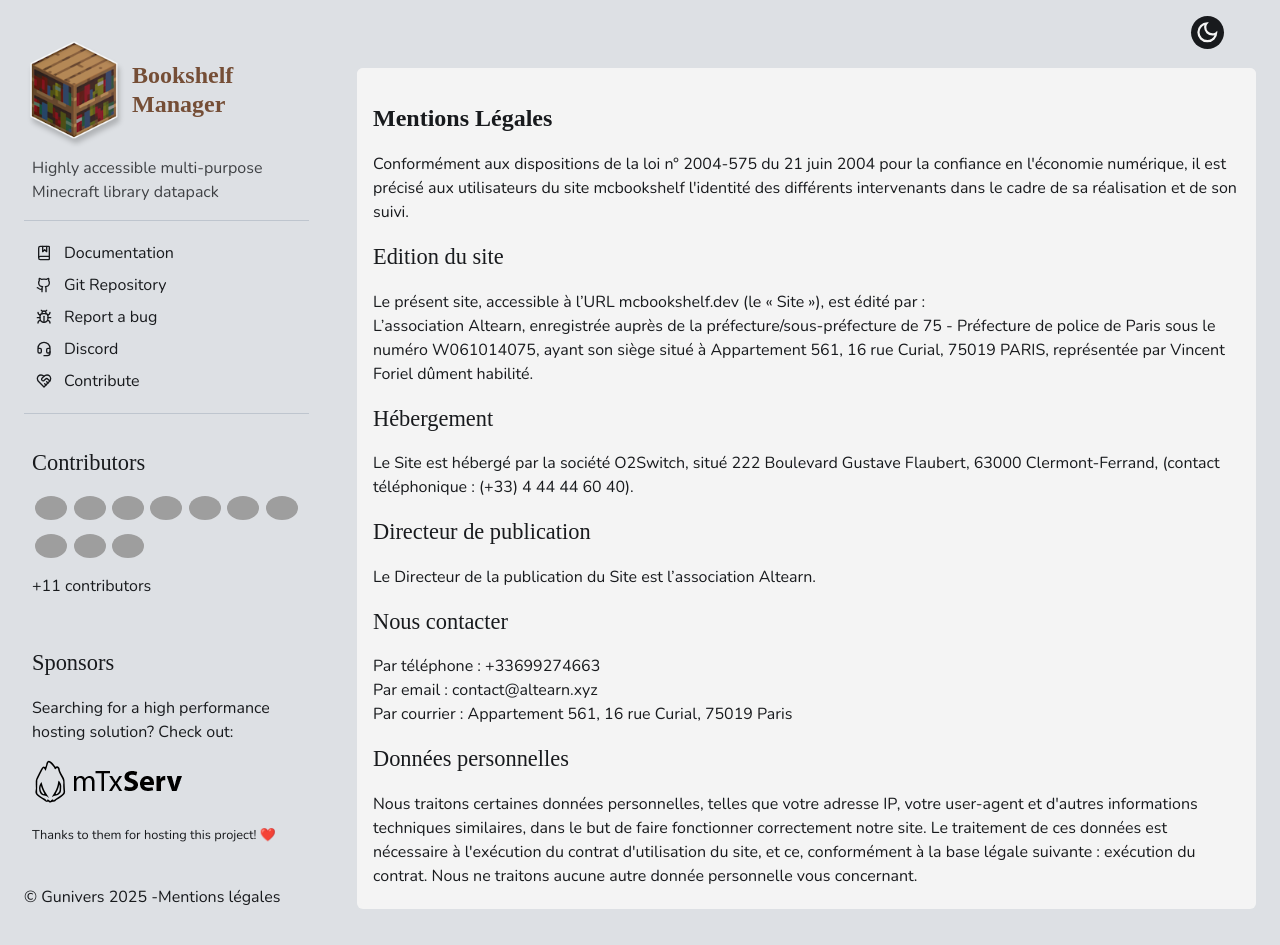
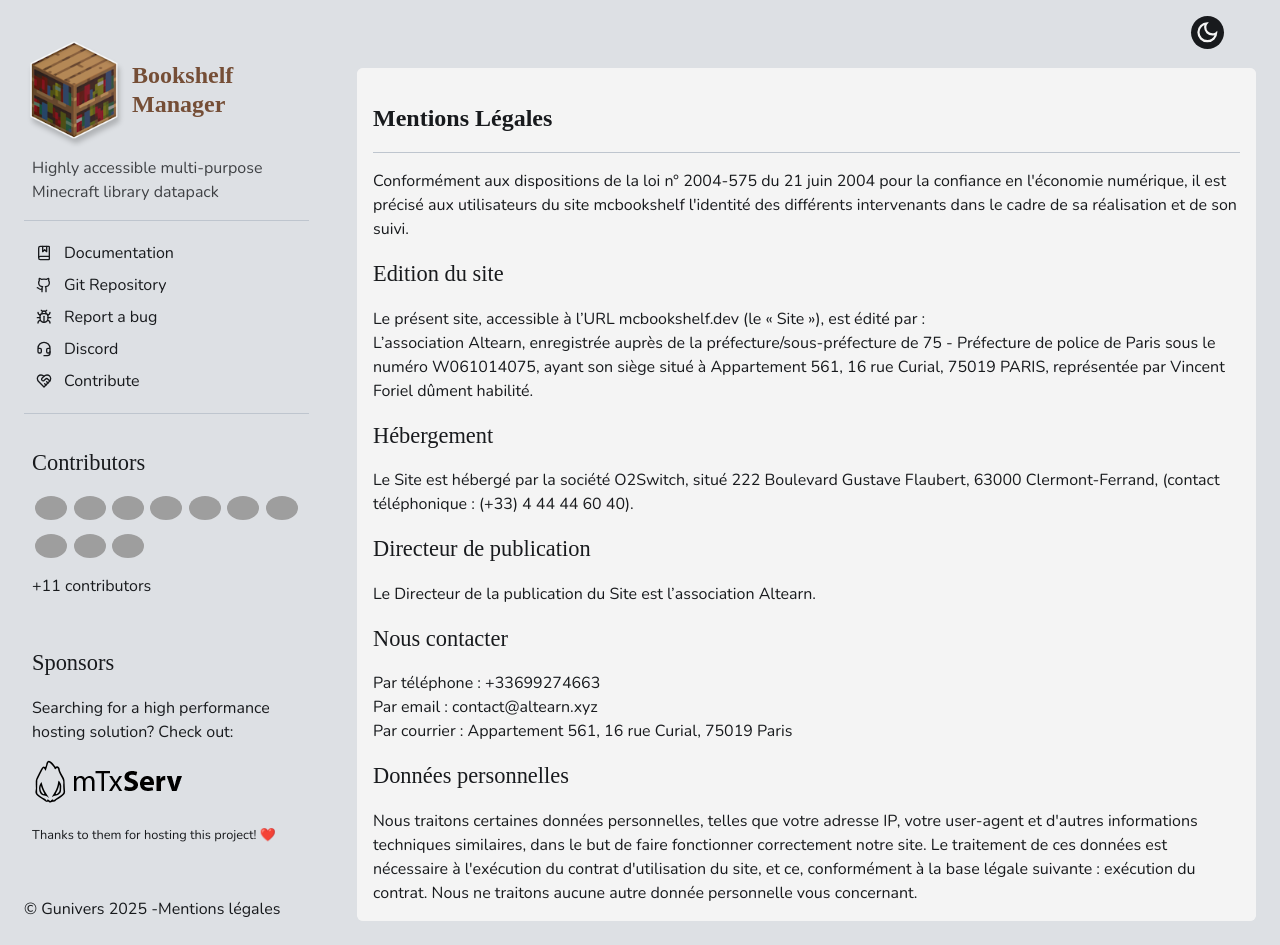
Before and after one commit to mcbookshelf/manager, a SvelteKit app: page /mentions-legales in a window 1280 px wide. Built offline with nearby package versions, Linux system fonts and the light colour scheme; grey boxes are pictures that could not be loaded; a web font is replaced by a local one.

Commit message:
add header divider

```diff
--- a/src/routes/mentions-legales/+page.svelte
+++ b/src/routes/mentions-legales/+page.svelte
@@ -31,4 +31,8 @@
         padding: 1em;
         background-color: var(--background-color);
     }
+    h1 {
+        padding-bottom: 1rem;
+        border-bottom: 1px solid var(--divider-color);
+    }
 </style>
```
